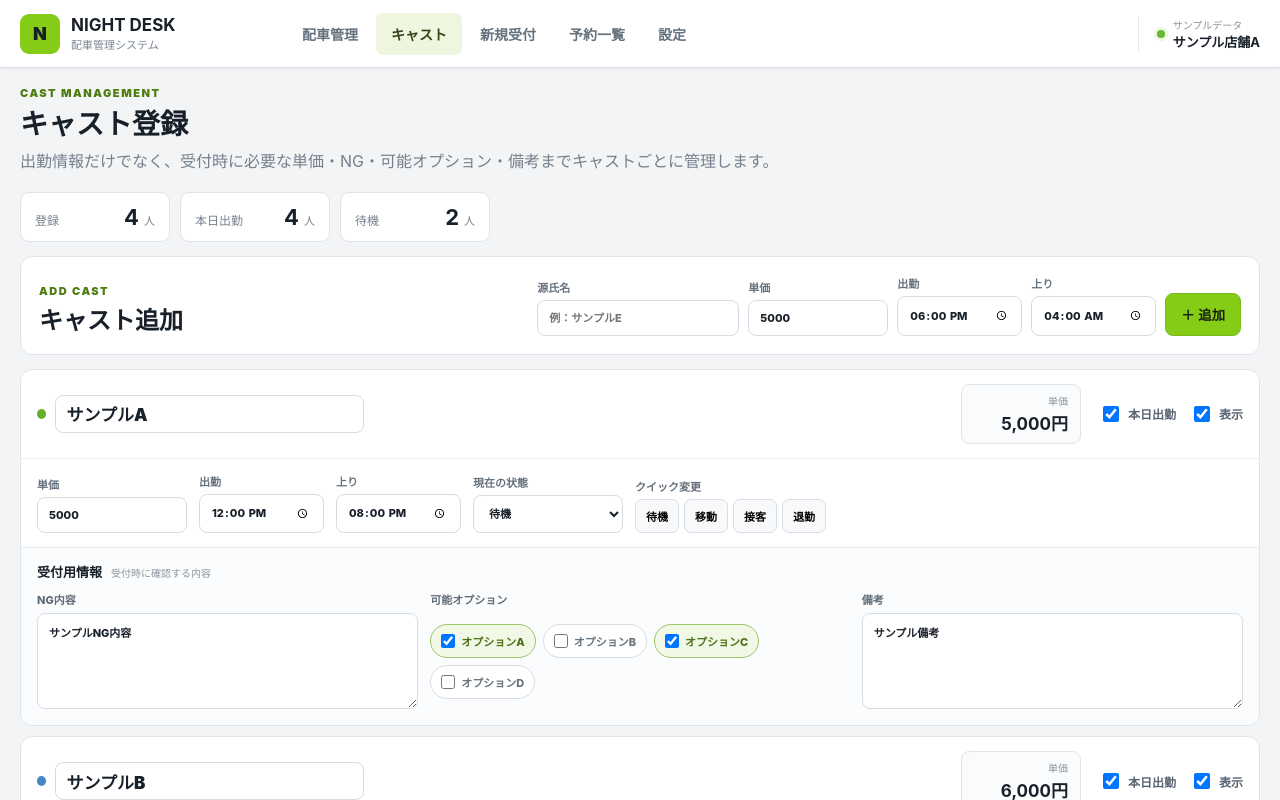
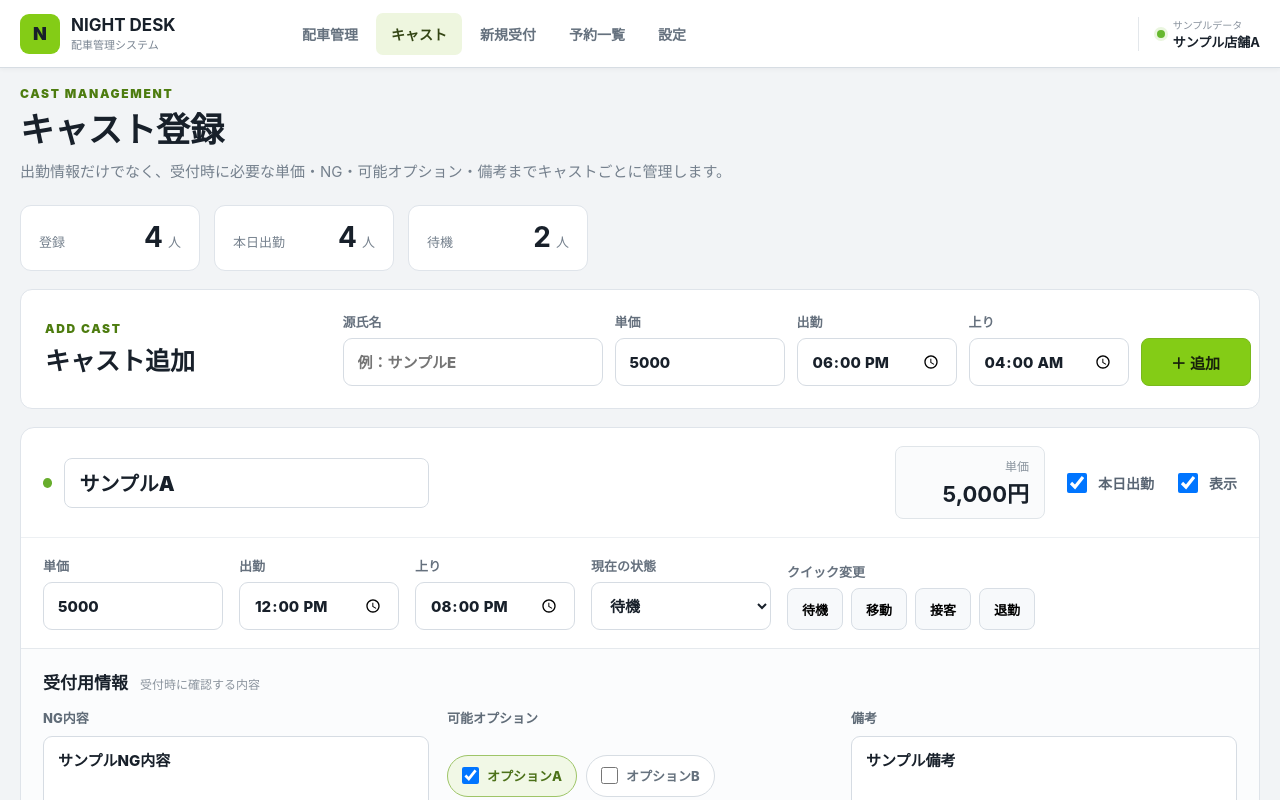
Before and after one commit to admozisan-design/night-desk, a Next.js app: page /casts in a window 1280 px wide. Shown: the top 800 px of the page. Built offline with nearby package versions, Linux system fonts and the light colour scheme.

Commit message:
Enlarge cast management UI for desktop

```diff
--- a/app/globals.css
+++ b/app/globals.css
@@ -551,3 +551,223 @@ button:disabled{opacity:.45;cursor:not-allowed}
 .selectedCastInfo span,.selectedCastInfo strong{display:block}.selectedCastInfo span{font-size:9px;color:#87919b;margin-bottom:3px}.selectedCastInfo strong{font-size:11px;white-space:nowrap;overflow:hidden;text-overflow:ellipsis}
 @media(max-width:1000px){.selectedCastInfo{grid-template-columns:1fr 1fr}.selectedCastInfo>div{border-right:0}}
 @media(max-width:600px){.selectedCastInfo{grid-template-columns:1fr}}
+
+
+/* ===== Larger cast management desktop UI ===== */
+@media (min-width: 1201px) {
+  .castManagementPage {
+    max-width: none;
+    width: 100%;
+  }
+
+  .castManagementPage .pageHeader {
+    margin-bottom: 24px;
+  }
+
+  .castManagementPage .pageHeader h1 {
+    font-size: 34px;
+    margin-bottom: 8px;
+  }
+
+  .castManagementPage .pageHeader p:not(.eyebrow) {
+    font-size: 15px;
+  }
+
+  .castManagementPage .eyebrow {
+    font-size: 12px;
+  }
+
+  .castManagementPage .castSummary {
+    gap: 14px;
+    margin-bottom: 18px;
+  }
+
+  .castManagementPage .castSummary > div {
+    min-width: 180px;
+    min-height: 66px;
+    padding: 14px 18px;
+    border-radius: 11px;
+  }
+
+  .castManagementPage .castSummary span {
+    font-size: 13px;
+  }
+
+  .castManagementPage .castSummary strong {
+    font-size: 28px;
+  }
+
+  .castManagementPage .castSummary small {
+    font-size: 13px;
+  }
+
+  .castManagementPage .addCastPanel {
+    min-height: 112px;
+    padding: 22px 24px;
+    margin-bottom: 18px;
+    align-items: center;
+  }
+
+  .castManagementPage .addCastPanel h2 {
+    font-size: 25px;
+    margin-top: 5px;
+  }
+
+  .castManagementPage .addCastFormWide {
+    grid-template-columns: minmax(260px,1.5fr) 170px 160px 160px 110px;
+    gap: 12px;
+    width: min(1050px, 75%);
+  }
+
+  .castManagementPage .addCastForm label,
+  .castManagementPage .castEditGrid label {
+    gap: 7px;
+    font-size: 13px;
+  }
+
+  .castManagementPage .addCastForm input,
+  .castManagementPage .castEditGrid input,
+  .castManagementPage .castEditGrid select,
+  .castManagementPage .castOperationalGrid textarea {
+    min-height: 48px;
+    padding: 12px 14px;
+    font-size: 15px;
+    border-radius: 9px;
+  }
+
+  .castManagementPage .primaryButton {
+    min-height: 48px;
+    padding: 12px 20px;
+    font-size: 15px;
+  }
+
+  .castManagementPage .castList {
+    gap: 18px;
+  }
+
+  .castManagementPage .castProfileCard {
+    border-radius: 14px;
+  }
+
+  .castManagementPage .castProfileCard .castManageMain {
+    min-height: 86px;
+    padding: 18px 22px;
+  }
+
+  .castManagementPage .castNameEdit {
+    min-width: 340px;
+    gap: 12px;
+  }
+
+  .castManagementPage .castNameEdit input {
+    min-height: 50px;
+    font-size: 20px;
+    padding: 11px 14px;
+  }
+
+  .castManagementPage .castPriceBox {
+    min-width: 150px;
+    padding: 10px 15px;
+  }
+
+  .castManagementPage .castPriceBox small {
+    font-size: 12px;
+  }
+
+  .castManagementPage .castPriceBox strong {
+    font-size: 22px;
+  }
+
+  .castManagementPage .castFlags {
+    gap: 20px;
+  }
+
+  .castManagementPage .switchLabel {
+    gap: 8px;
+    font-size: 14px;
+  }
+
+  .castManagementPage .switchLabel input {
+    width: 20px;
+    height: 20px;
+  }
+
+  .castManagementPage .castBasicGrid {
+    padding: 18px 22px;
+    grid-template-columns: 180px 160px 160px 180px minmax(360px,1fr);
+    gap: 16px;
+  }
+
+  .castManagementPage .castQuickActions > span {
+    font-size: 13px;
+    margin-bottom: 7px;
+  }
+
+  .castManagementPage .castQuickActions > div {
+    gap: 8px;
+  }
+
+  .castManagementPage .castQuickActions button {
+    min-height: 42px;
+    padding: 9px 14px;
+    font-size: 13px;
+    border-radius: 8px;
+  }
+
+  .castManagementPage .castOperationalSection {
+    padding: 20px 22px 22px;
+  }
+
+  .castManagementPage .castOperationalHeading {
+    gap: 12px;
+    margin-bottom: 14px;
+  }
+
+  .castManagementPage .castOperationalHeading strong {
+    font-size: 17px;
+  }
+
+  .castManagementPage .castOperationalHeading span {
+    font-size: 12px;
+  }
+
+  .castManagementPage .castOperationalGrid {
+    grid-template-columns: minmax(360px,1fr) minmax(380px,1fr) minmax(360px,1fr);
+    gap: 18px;
+  }
+
+  .castManagementPage .castOperationalGrid > label,
+  .castManagementPage .castOptionField {
+    gap: 9px;
+    font-size: 13px;
+  }
+
+  .castManagementPage .castOperationalGrid textarea {
+    min-height: 130px;
+    line-height: 1.55;
+  }
+
+  .castManagementPage .castOptionChoices {
+    gap: 9px;
+  }
+
+  .castManagementPage .castOptionChip {
+    min-height: 42px;
+    padding: 10px 14px;
+    gap: 8px !important;
+  }
+
+  .castManagementPage .castOptionChip input {
+    width: 17px;
+    height: 17px;
+  }
+
+  .castManagementPage .castOptionChip span {
+    font-size: 13px;
+  }
+
+  .castManagementPage .saveToast {
+    padding: 11px 15px;
+    font-size: 13px;
+  }
+}
```
